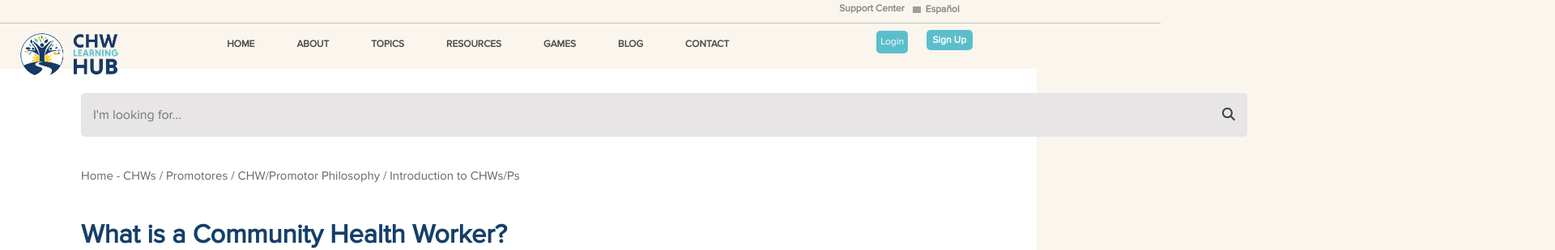
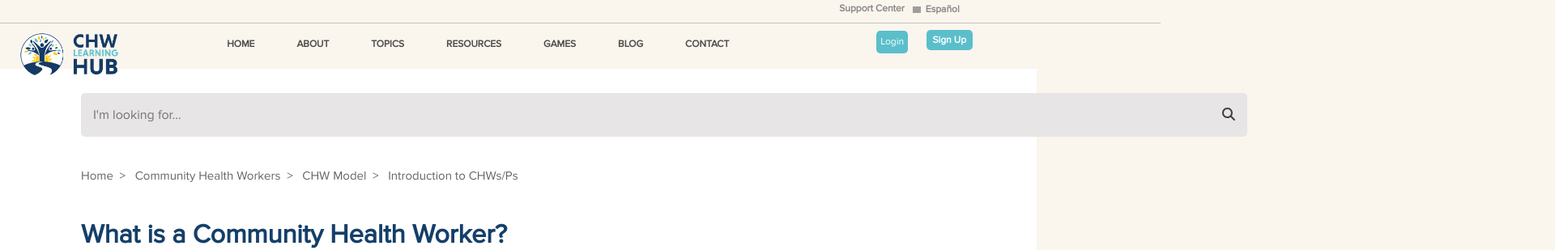
Before and after one commit to HubManagerSol/ChwLearningHub-CHW, a React (Create React App) app: page /Overview in a window 1280 px wide. Shown: the top 309 px of the page at 81% size, 1920 px wide, since content can reach past the window. Built offline with nearby package versions, Linux system fonts and the light colour scheme; grey boxes are pictures that could not be loaded; a web font is replaced by a local one.

Commit message:
new styles to overview

```diff
--- a/src/pages/Overview.jsx
+++ b/src/pages/Overview.jsx
@@ -1,4 +1,4 @@
-import React from 'react';
+import React, {useState} from 'react';
 import '../components/shared/buttons/styles/Button.css';
 import '../components/shared/buttons/styles/ButtonSkills.css';
 import {  } from "../styles/Profile.css";
@@ -16,8 +16,45 @@ import imgC2 from "../img/2card.svg";
 import imgC3 from "../img/3card.svg";
 import imgC4 from "../img/4cart.svg";
 import imgC5 from "../img/6card.svg";
+import imgC6 from "../img/7card.svg";
 
 const Overview = () => {
+    const [isHovered, setIsHovered] = useState(false);
+  const [isHovered2, setIsHovered2] = useState(false);
+  const [isHovered3, setIsHovered3] = useState(false);
+  const [isHovered4, setIsHovered4] = useState(false);
+
+  const handleMouseEnter = () => {
+    setIsHovered(true);
+  };
+
+  const handleMouseLeave = () => {
+    setIsHovered(false);
+  };
+
+  const handleMouseEnter2 = () => {
+    setIsHovered2(true);
+  };
+
+  const handleMouseLeave2 = () => {
+    setIsHovered2(false);
+  };
+
+  const handleMouseEnter3 = () => {
+    setIsHovered3(true);
+  };
+
+  const handleMouseLeave3 = () => {
+    setIsHovered3(false);
+  };
+
+  const handleMouseEnter4 = () => {
+    setIsHovered4(true);
+  };
+
+  const handleMouseLeave4 = () => {
+    setIsHovered4(false);
+  };
   return (
     <div style={{ maxWidth:'1920px',  backgroundColor:'white' }}>
     <main  id="main1" className="main1" >
@@ -29,11 +66,28 @@ const Overview = () => {
       <div className='row'>
             <div className='col-11'>
             <div className='row'>
-            <p className='title-route'>Home - CHWs / Promotores / CHW/Promotor Philosophy / Introduction to CHWs/Ps</p>
+            <p className='title-route'>
+            <Link style={{textDecoration: 'none',  color: isHovered ? '#47BBC6' : '#666',}} to="/"
+              onMouseEnter={handleMouseEnter}
+              onMouseLeave={handleMouseLeave} >Home &#160;{'>'} &#160;
+            </Link>
+            <Link style={{textDecoration: 'none',  color: isHovered2 ? '#47BBC6' : '#666',}} to="/IntroductionCHWsPs"
+              onMouseEnter={handleMouseEnter2}
+              onMouseLeave={handleMouseLeave2} > Community Health Workers  &#160;{'>'} &#160;
+            </Link>
+            <Link style={{textDecoration: 'none',  color: isHovered3 ? '#47BBC6' : '#666',}} to="/IntroductionCHWsPs"
+              onMouseEnter={handleMouseEnter3}
+              onMouseLeave={handleMouseLeave3} > CHW Model  &#160;{'>'} &#160;
+            </Link>
+            <Link style={{textDecoration: 'none',  color: isHovered4 ? '#47BBC6' : '#666',}} to="/IntroductionCHWsPs"
+              onMouseEnter={handleMouseEnter4}
+              onMouseLeave={handleMouseLeave4} > Introduction to CHWs/Ps
+            </Link>
+          </p>
             </div>
   <div>
     <div className='row'>
-        <div className='col-11'>
+        <div className='col-12'>
         <div className="row">
   <h1 className='title-h1-subpages'>What is a Community Health Worker?</h1>
 </div>
@@ -264,7 +318,7 @@ const Overview = () => {
         <div className='col-md-4'>
             <div className='row'>
                 <div>
-                <Button style={{alignItems: 'right' ,color: 'white', background: '#143F6A', width: '12rem', height: '3.5rem', border: '1px solid #143F6A'
+                <Button style={{alignItems: 'right' ,color: 'white', background: '#47BBC6', width: '12rem', height: '3.5rem', border: '1px solid white'
 }}>See full list of qualities, <br></br> skills, and roles </Button>
                 </div>
             </div>
@@ -302,8 +356,8 @@ To access the full version of the code of ethics for CHWs/Ps, click on the follo
 </div>
 <div style={{width:'1196px',marginLeft: '0px', backgroundColor:'#F9F9F9', borderRadius:'10px', top:'80px', left:'4%'}}>
       <h1 className='title-h1-chws' style={{ paddingTop: '35px', position: 'relative', top: 0, fontWeight: 'bold', marginLeft:"30px"}}>Other topics to explore</h1>
-      <div className='row' style={{}}>
-      <div className='col-12' style={{}}>
+      <div className='row' style={{width: '1920px'}}>
+      <div className='col-12' >
       <Link to="/chws-promoter">
           <Card
             title="CHW's/ promotores"
@@ -332,6 +386,12 @@ To access the full version of the code of ethics for CHWs/Ps, click on the follo
           <Card
             title="CHW into Healthcare"
             imageUrl={imgC5}
+          />
+        </Link>
+        <Link to="/CommunityEngagementAdvocacy">
+          <Card
+            title="Community Engagement and Advocacy"
+            imageUrl={imgC6}
           />
         </Link>
       </div>
```
